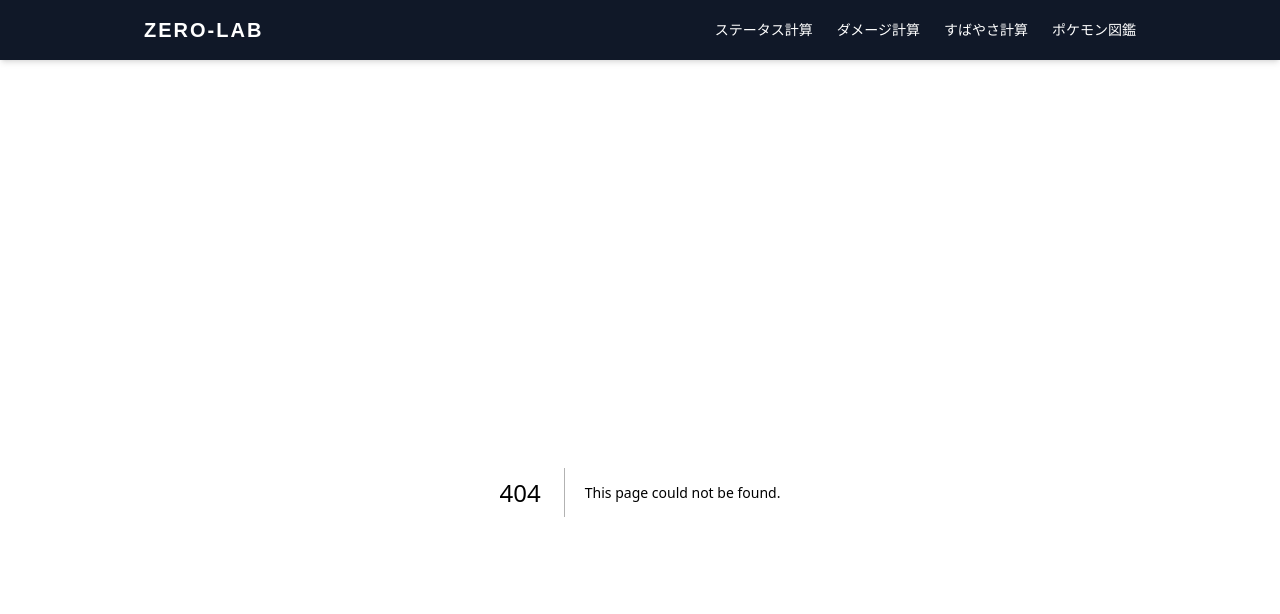
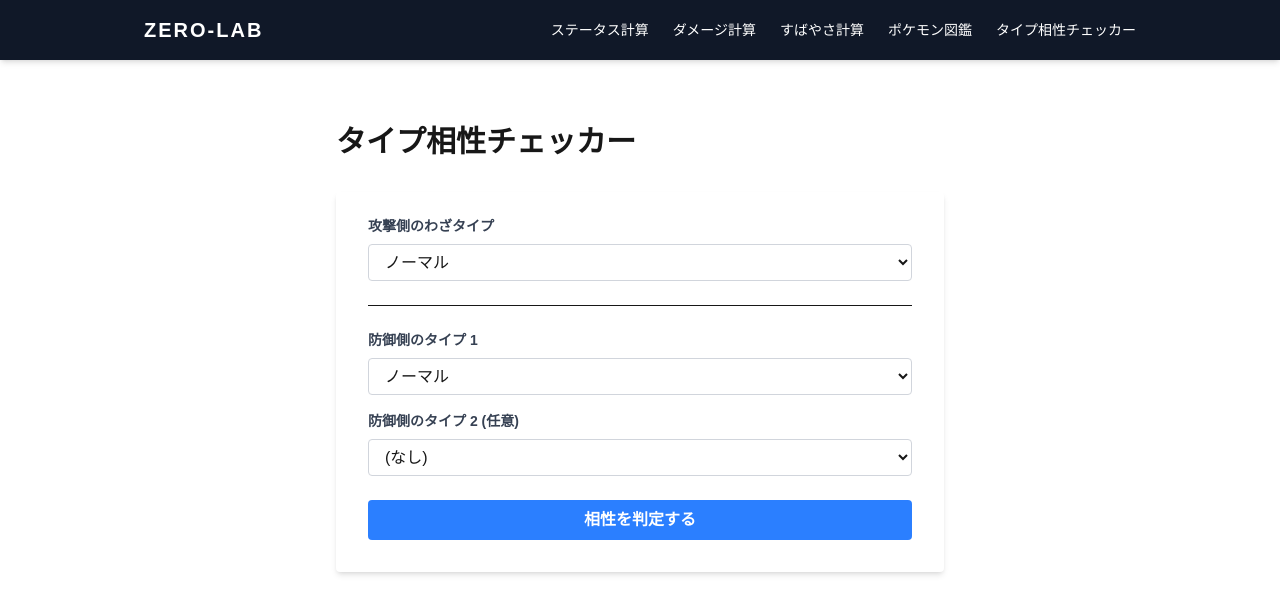
Before and after one commit to aloha-maker/Zero-Lab, a Next.js app in the folder frontend/: page /type-matchup in a window 1280 px wide. Before the commit this address had no page. Shown: the top 614 px of the page. Built offline with nearby package versions, Linux system fonts and the light colour scheme.

Commit message:
feat: implement pokemon type matchup calculator API and UI page

```diff
--- a/frontend/app/layout.tsx
+++ b/frontend/app/layout.tsx
@@ -36,6 +36,9 @@ export default function RootLayout({
               <Link href="/pokedex" className="hover:text-blue-400 transition">
                 ポケモン図鑑
               </Link>
+              <Link href="/type-matchup" className="hover:text-blue-400 transition">
+                タイプ相性チェッカー
+              </Link>
             </nav>
           </div>
         </header>
--- a/frontend/app/page.tsx
+++ b/frontend/app/page.tsx
@@ -63,6 +63,19 @@ export default function Home() {
           </div>
         </Link>
 
+        {/* ▼▼ 機能カード：タイプ相性チェッカー ▼▼ */}
+        <Link href="/type-matchup" className="block group h-full">
+          <div className="bg-white p-6 rounded-2xl shadow-sm border border-gray-200 hover:shadow-md hover:border-blue-300 transition h-full flex flex-col">
+            <h2 className="text-xl font-bold text-gray-500 mb-2">🛡️ タイプ相性チェッカー</h2>
+            <p className="text-sm text-gray-500 flex-grow">
+              攻撃と防御のタイプを入力して、ダメージ倍率と相性を判定します。
+            </p>
+            <span className="mt-4 text-xs font-bold text-blue-500 bg-blue-50 py-1 px-3 rounded-full w-fit">
+              稼働中
+            </span>
+          </div>
+        </Link>
+
         {/* ▼▼ 今後追加予定：AI解析（準備中） ▼▼ */}
         <div className="bg-gray-50 p-6 rounded-2xl border border-gray-200 opacity-70 h-full flex flex-col">
           <h2 className="text-xl font-bold text-gray-500 mb-2">🤖 AI戦術解析 (OCR)</h2>
--- /dev/null
+++ b/frontend/app/type-matchup/page.tsx
@@ -0,0 +1,144 @@
+"use client";
+
+import { useState } from "react";
+
+// PokeAPIに送信するための英語名と、表示用の日本語名のマッピング
+const POKEMON_TYPES = [
+    { en: "normal", ja: "ノーマル" },
+    { en: "fire", ja: "ほのお" },
+    { en: "water", ja: "みず" },
+    { en: "electric", ja: "でんき" },
+    { en: "grass", ja: "くさ" },
+    { en: "ice", ja: "こおり" },
+    { en: "fighting", ja: "かくとう" },
+    { en: "poison", ja: "どく" },
+    { en: "ground", ja: "じめん" },
+    { en: "flying", ja: "ひこう" },
+    { en: "psychic", ja: "エスパー" },
+    { en: "bug", ja: "むし" },
+    { en: "rock", ja: "いわ" },
+    { en: "ghost", ja: "ゴースト" },
+    { en: "dragon", ja: "ドラゴン" },
+    { en: "dark", ja: "あく" },
+    { en: "steel", ja: "はがね" },
+    { en: "fairy", ja: "フェアリー" },
+];
+
+export default function TypeMatchupPage() {
+    const [attackerType, setAttackerType] = useState("normal");
+    const [defenderType1, setDefenderType1] = useState("normal");
+    const [defenderType2, setDefenderType2] = useState("");
+    const [result, setResult] = useState<{ multiplier: number; message: string } | null>(null);
+    const [loading, setLoading] = useState(false);
+    const [error, setError] = useState("");
+
+    const handleCalculate = async () => {
+        setLoading(true);
+        setError("");
+        setResult(null);
+
+        try {
+            const response = await fetch("http://localhost:8000/api/type-matchup", {
+                method: "POST",
+                headers: { "Content-Type": "application/json" },
+                body: JSON.stringify({
+                    attacker_type: attackerType,
+                    defender_types: [defenderType1, defenderType2].filter(Boolean), // 空文字列を除外
+                }),
+            });
+
+            if (!response.ok) {
+                throw new Error("相性の計算に失敗しました");
+            }
+
+            const data = await response.json();
+            setResult(data);
+        } catch (err: any) {
+            setError(err.message);
+        } finally {
+            setLoading(false);
+        }
+    };
+
+    return (
+        <main className="min-h-screen p-8 max-w-2xl mx-auto">
+            <h1 className="text-3xl font-bold mb-8">タイプ相性チェッカー</h1>
+
+            <div className="bg-white shadow-md rounded px-8 pt-6 pb-8 mb-4">
+                {/* 攻撃側の設定 */}
+                <div className="mb-6">
+                    <label className="block text-gray-700 text-sm font-bold mb-2">
+                        攻撃側のわざタイプ
+                    </label>
+                    <select
+                        value={attackerType}
+                        onChange={(e) => setAttackerType(e.target.value)}
+                        className="block w-full border border-gray-300 rounded py-2 px-3 focus:outline-none focus:border-blue-500"
+                    >
+                        {POKEMON_TYPES.map((type) => (
+                            <option key={type.en} value={type.en}>
+                                {type.ja}
+                            </option>
+                        ))}
+                    </select>
+                </div>
+
+                <hr className="my-6" />
+
+                {/* 防御側の設定 */}
+                <div className="mb-6">
+                    <label className="block text-gray-700 text-sm font-bold mb-2">
+                        防御側のタイプ 1
+                    </label>
+                    <select
+                        value={defenderType1}
+                        onChange={(e) => setDefenderType1(e.target.value)}
+                        className="block w-full border border-gray-300 rounded py-2 px-3 focus:outline-none focus:border-blue-500 mb-4"
+                    >
+                        {POKEMON_TYPES.map((type) => (
+                            <option key={type.en} value={type.en}>
+                                {type.ja}
+                            </option>
+                        ))}
+                    </select>
+
+                    <label className="block text-gray-700 text-sm font-bold mb-2">
+                        防御側のタイプ 2 (任意)
+                    </label>
+                    <select
+                        value={defenderType2}
+                        onChange={(e) => setDefenderType2(e.target.value)}
+                        className="block w-full border border-gray-300 rounded py-2 px-3 focus:outline-none focus:border-blue-500"
+                    >
+                        <option value="">(なし)</option>
+                        {POKEMON_TYPES.map((type) => (
+                            <option key={type.en} value={type.en}>
+                                {type.ja}
+                            </option>
+                        ))}
+                    </select>
+                </div>
+
+                <button
+                    onClick={handleCalculate}
+                    disabled={loading}
+                    className="w-full bg-blue-500 hover:bg-blue-700 text-white font-bold py-2 px-4 rounded focus:outline-none disabled:bg-gray-400"
+                >
+                    {loading ? "計算中..." : "相性を判定する"}
+                </button>
+
+                {/* 結果表示 */}
+                {error && <p className="text-red-500 mt-4 font-bold">{error}</p>}
+                {result && (
+                    <div className="mt-8 p-4 bg-blue-50 rounded-lg text-center border border-blue-200">
+                        <h2 className="text-xl font-bold text-blue-800 mb-2">判定結果</h2>
+                        <p className="text-4xl font-extrabold text-blue-600 mb-2">
+                            x {result.multiplier.toFixed(2)}
+                        </p>
+                        <p className="text-lg font-bold text-gray-700">{result.message}</p>
+                    </div>
+                )}
+            </div>
+        </main>
+    );
+}
```
Also changed, not shown: 2 other files (tests, documents, lock files or other folders).
